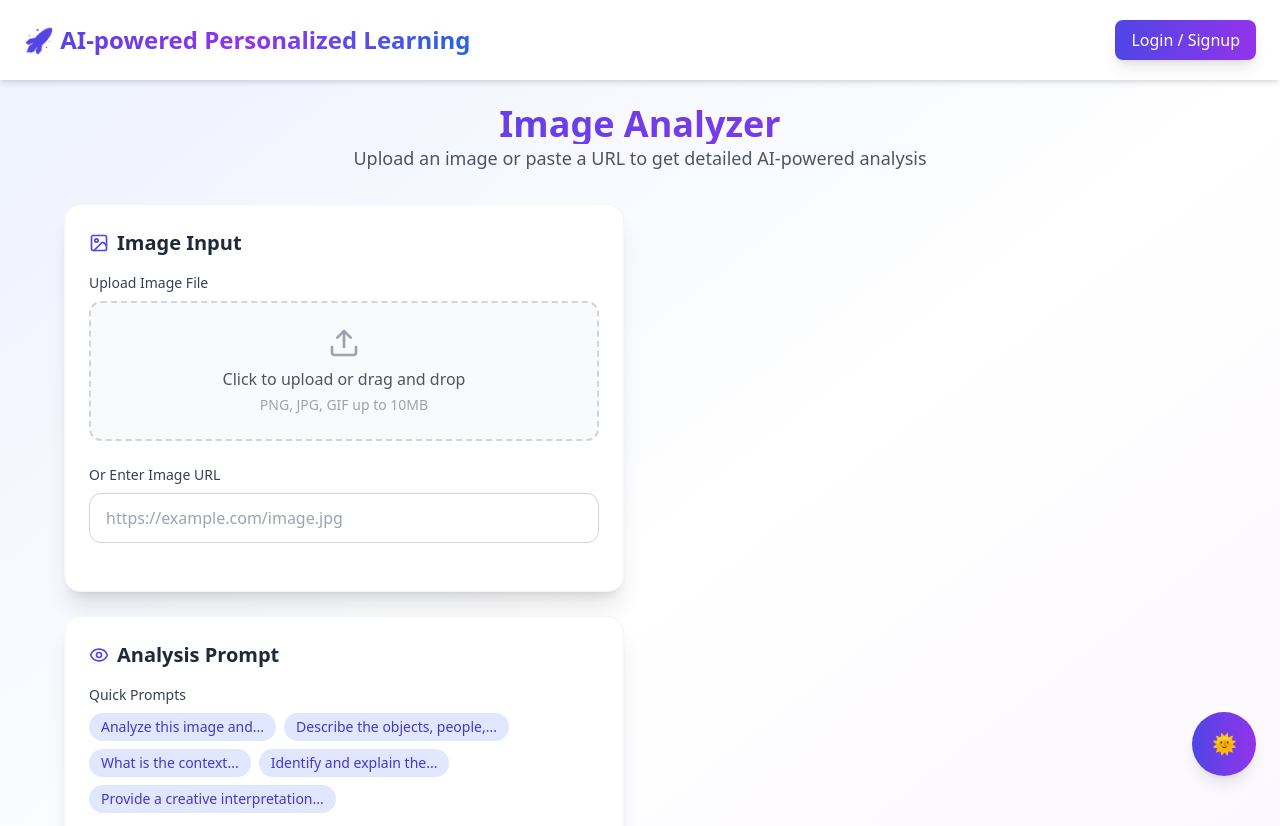
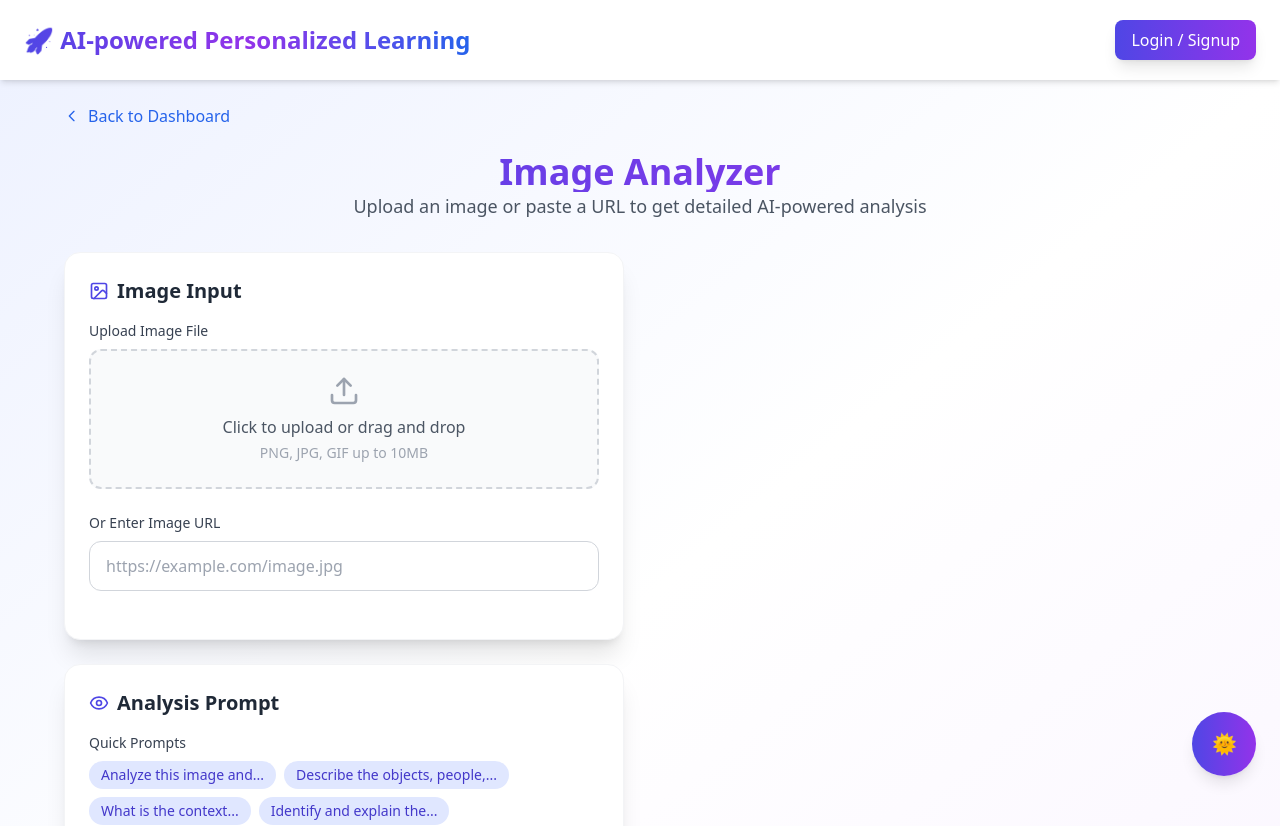
Before and after one commit to DharanSJIT/AI_learning_website, a React (Vite) app in the folder frontend/: page /image-analysis in a window 1280 px wide. Shown: the top 826 px of the page. Built offline with nearby package versions, Linux system fonts and the light colour scheme; no server answers.

Commit message:
updated summarization ui

```diff
--- a/frontend/src/components/ImageExplanation.jsx
+++ b/frontend/src/components/ImageExplanation.jsx
@@ -1,4 +1,5 @@
 import React, { useState, useRef } from "react";
+import { Link } from "react-router-dom";
 import { GoogleGenerativeAI } from "@google/generative-ai";
 import {
   Upload,
@@ -150,6 +151,27 @@ export default function ImageExplanation() {
   return (
     <div className="min-h-screen bg-gradient-to-br from-indigo-50 via-white to-purple-50 p-6">
       <div className="max-w-6xl mx-auto">
+        {/* Back to Dashboard Link */}
+        <Link
+          to="/home" // update this route to your dashboard path if different
+          className="inline-flex items-center text-blue-600 hover:text-blue-800 mb-6 font-medium transition-colors"
+        >
+          <svg
+            className="w-4 h-4 mr-2"
+            fill="none"
+            stroke="currentColor"
+            viewBox="0 0 24 24"
+          >
+            <path
+              strokeLinecap="round"
+              strokeLinejoin="round"
+              strokeWidth={2}
+              d="M15 19l-7-7 7-7"
+            />
+          </svg>
+          Back to Dashboard
+        </Link>
+
         {/* Header */}
         <div className="text-center mb-8">
           <h1 className="text-4xl font-bold bg-gradient-to-r from-indigo-600 to-purple-600 bg-clip-text text-transparent">
--- a/frontend/src/components/Summarization.jsx
+++ b/frontend/src/components/Summarization.jsx
@@ -112,7 +112,7 @@ const Summarization = () => {
         <div className="max-w-4xl mx-auto space-y-8">
 
           {/* Model Selection Card */}
-          <div className="bg-white/80 backdrop-blur-sm rounded-2xl shadow-xl border border-white/50 p-6">
+          {/* <div className="bg-white/80 backdrop-blur-sm rounded-2xl shadow-xl border border-white/50 p-6">
             <h3 className="text-lg font-semibold text-gray-800 mb-4 flex items-center gap-2">
               <Sparkles className="w-5 h-5 text-indigo-500" />
               Choose AI Model
@@ -182,7 +182,7 @@ const Summarization = () => {
                 </div>
               </label>
             </div>
-          </div>
+          </div> */}
 
           {/* Input Text Card */}
           <div className="bg-white/80 backdrop-blur-sm rounded-2xl shadow-xl border border-white/50 p-6">
```
